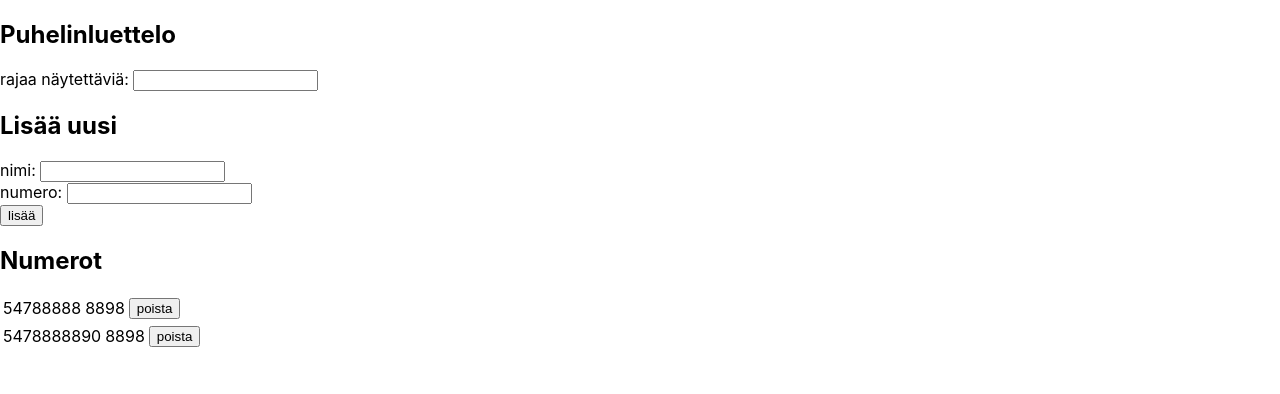
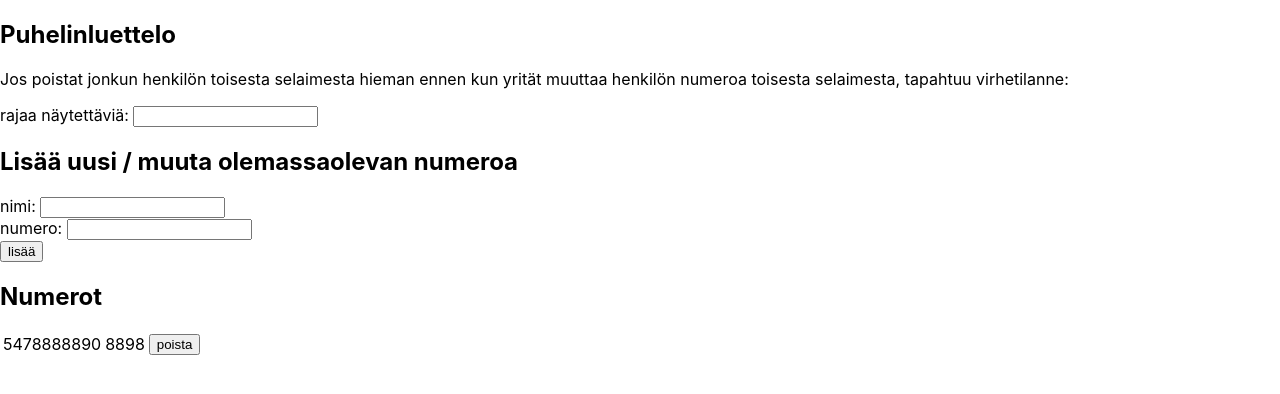
Before and after one commit to helij/fullstackopen, a React (Create React App) app in the folder Osa2/Puhelinluettelo/: page / in a window 1280 px wide. Shown: the top 394 px of the page. Built offline with nearby package versions, Linux system fonts and the light colour scheme; data requests are answered from the project's data file.

Commit message:
All done

```diff
--- a/Osa2/Puhelinluettelo/db.json
+++ b/Osa2/Puhelinluettelo/db.json
@@ -1,10 +1,5 @@
 {
   "persons": [
-    {
-      "name": "54788888",
-      "number": "8898",
-      "id": 16
-    },
     {
       "name": "5478888890",
       "number": "8898",
--- a/Osa2/Puhelinluettelo/src/App.js
+++ b/Osa2/Puhelinluettelo/src/App.js
@@ -12,9 +12,9 @@ class App extends React.Component {
             newName: '',
             newNumber: '',
             filter: '',
-            added:null,
-            removed:null,
-            changed:null
+            added: null,
+            removed: null,
+            changed: null
         }
     }
 
@@ -57,6 +57,9 @@ class App extends React.Component {
                         persons,
                         changed: `henkilön '${person.name}' uusi numero on '${person.number}' `
                     })
+                }).catch(error => {
+                    alert(`henkilö '${person.name}' on jo valitettavasti poistettu palvelimelta`)
+                    this.setState({ persons: this.state.persons.filter(p => p.name !== this.state.newName) })
                 })
                 setTimeout(() => {
                     this.setState({
@@ -107,11 +110,12 @@ class App extends React.Component {
         return (
             <div>
                 <h2>Puhelinluettelo</h2>
+                <p>Jos poistat jonkun henkilön toisesta selaimesta hieman ennen kun yrität muuttaa henkilön numeroa toisesta selaimesta, tapahtuu virhetilanne:</p>
                 <Notification message={this.state.added} style='added' />
                 <Notification message={this.state.removed} style='removed' />
                 <Notification message={this.state.changed} style='changed' />
                 <Filter value={this.state.filter} change={this.handleFilter} />
-                <h2>Lisää uusi</h2>
+                <h2>Lisää uusi / muuta olemassaolevan numeroa</h2>
                 <form onSubmit={this.addPerson}>
                     <div>
                         nimi: <input
```
